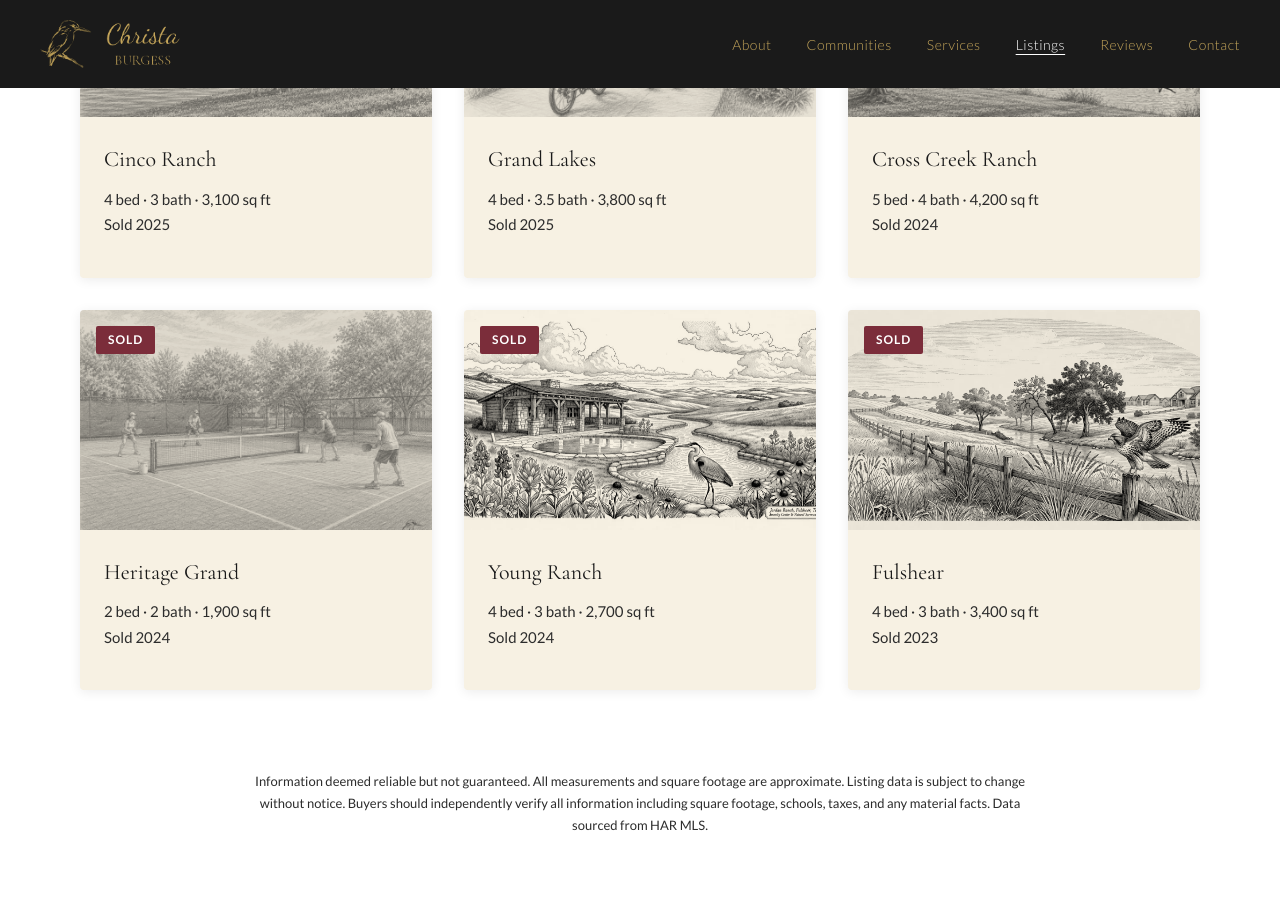
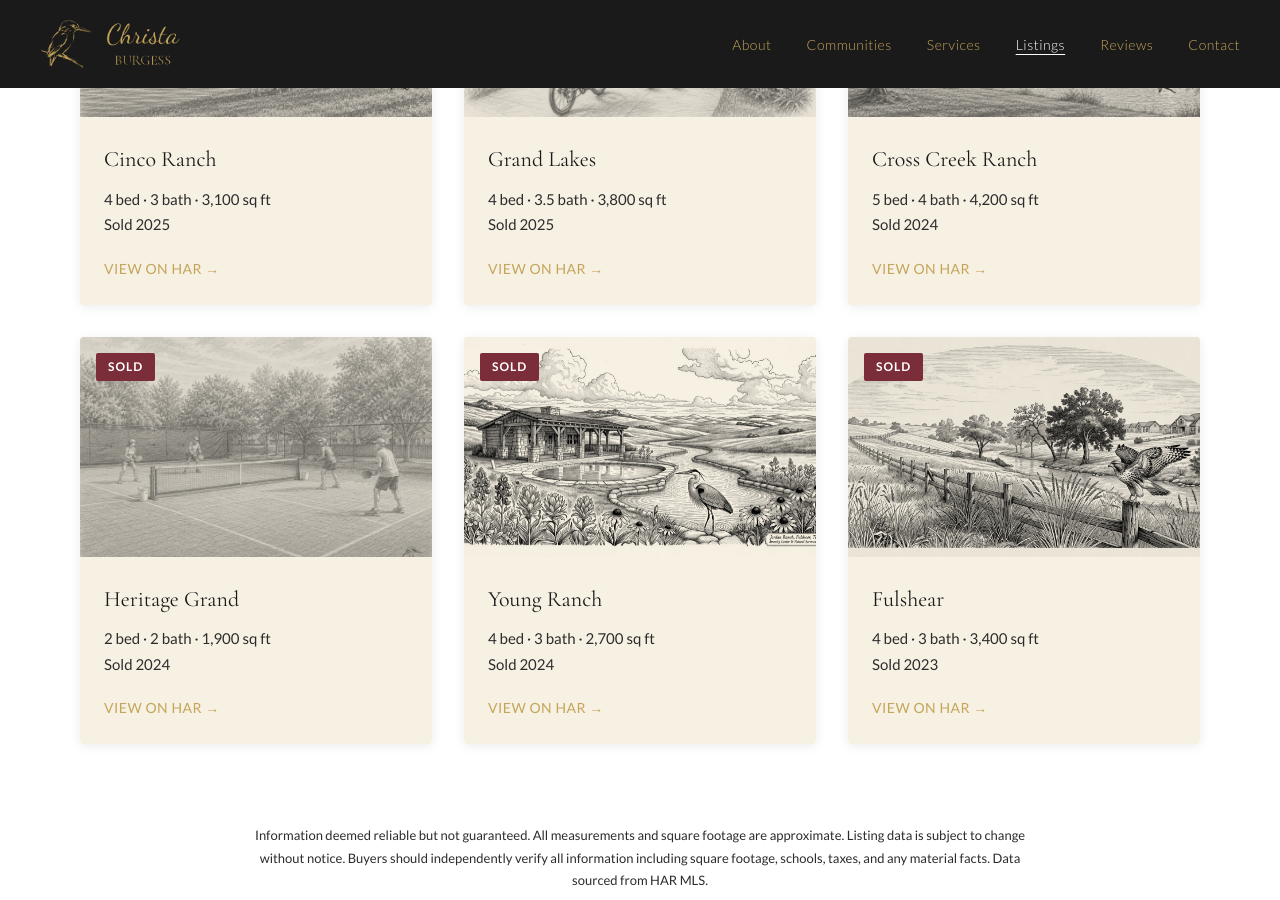
Before and after one commit to TravisBHolden/christaburgess-site, a Jekyll site: the page built from listings.html, in a window 1280 px wide and 900 px high, scrolled down 1775 px. Built offline with Jekyll 4.4.1, drawn with Linux system fonts in a browser that asks for light colours.

Commit message:
listings: add View on HAR link to each sold listing card

```diff
--- a/listings.html
+++ b/listings.html
@@ -46,6 +46,7 @@ description: Current and recent listings by Christa Burgess — Katy, Cinco Ranc
       <div class="card-body">
         <h3>Cinco Ranch</h3>
         <p>4 bed · 3 bath · 3,100 sq ft<br>Sold 2025</p>
+        <a href="https://www.har.com/christaburgess" target="_blank" class="card-learn">View on HAR →</a>
       </div>
     </div>
 
@@ -57,6 +58,7 @@ description: Current and recent listings by Christa Burgess — Katy, Cinco Ranc
       <div class="card-body">
         <h3>Grand Lakes</h3>
         <p>4 bed · 3.5 bath · 3,800 sq ft<br>Sold 2025</p>
+        <a href="https://www.har.com/christaburgess" target="_blank" class="card-learn">View on HAR →</a>
       </div>
     </div>
 
@@ -68,6 +70,7 @@ description: Current and recent listings by Christa Burgess — Katy, Cinco Ranc
       <div class="card-body">
         <h3>Cross Creek Ranch</h3>
         <p>5 bed · 4 bath · 4,200 sq ft<br>Sold 2024</p>
+        <a href="https://www.har.com/christaburgess" target="_blank" class="card-learn">View on HAR →</a>
       </div>
     </div>
 
@@ -79,6 +82,7 @@ description: Current and recent listings by Christa Burgess — Katy, Cinco Ranc
       <div class="card-body">
         <h3>Heritage Grand</h3>
         <p>2 bed · 2 bath · 1,900 sq ft<br>Sold 2024</p>
+        <a href="https://www.har.com/christaburgess" target="_blank" class="card-learn">View on HAR →</a>
       </div>
     </div>
 
@@ -90,6 +94,7 @@ description: Current and recent listings by Christa Burgess — Katy, Cinco Ranc
       <div class="card-body">
         <h3>Young Ranch</h3>
         <p>4 bed · 3 bath · 2,700 sq ft<br>Sold 2024</p>
+        <a href="https://www.har.com/christaburgess" target="_blank" class="card-learn">View on HAR →</a>
       </div>
     </div>
 
@@ -101,6 +106,7 @@ description: Current and recent listings by Christa Burgess — Katy, Cinco Ranc
       <div class="card-body">
         <h3>Fulshear</h3>
         <p>4 bed · 3 bath · 3,400 sq ft<br>Sold 2023</p>
+        <a href="https://www.har.com/christaburgess" target="_blank" class="card-learn">View on HAR →</a>
       </div>
     </div>
 
```
